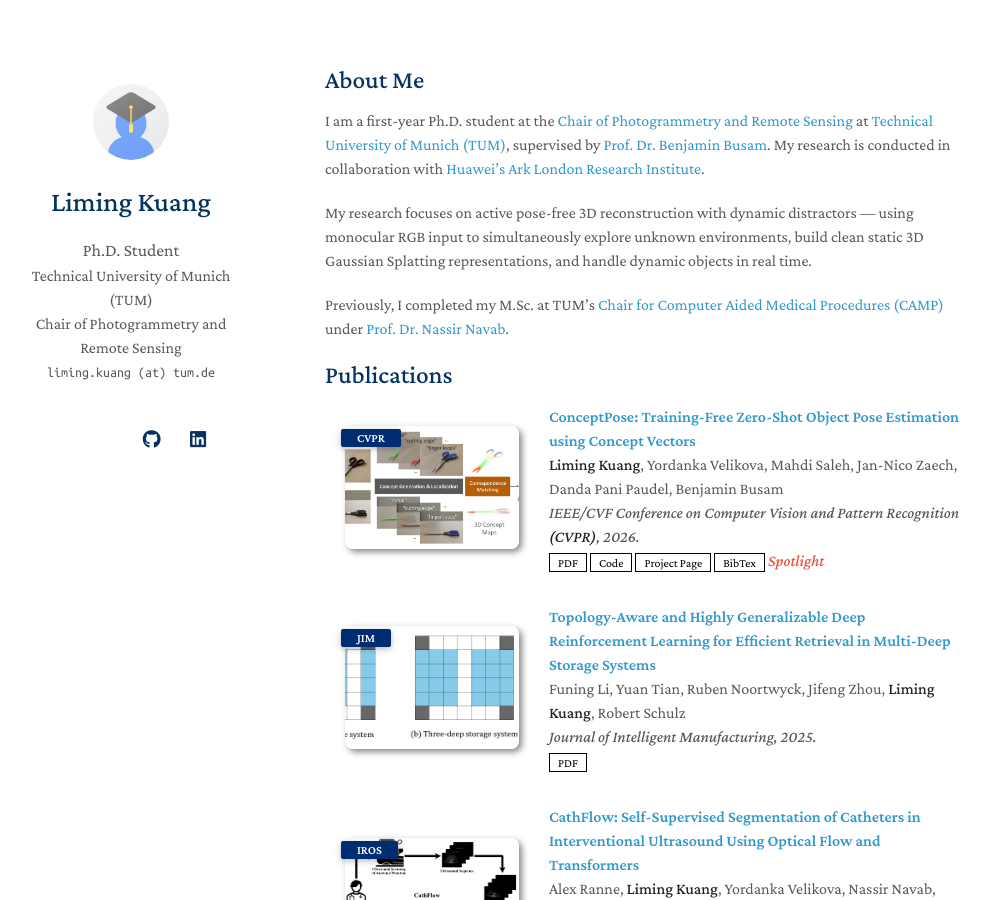
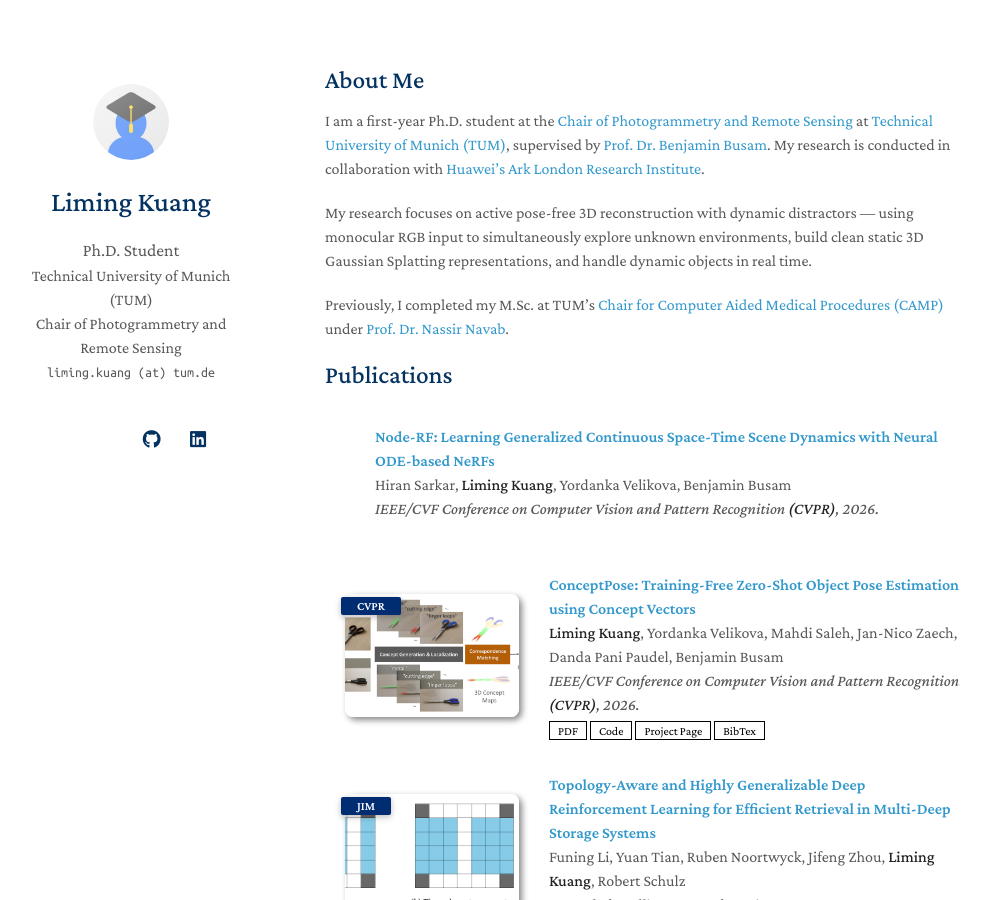
Before and after one commit to StevenKuang/stevenkuang.github.io, a Jekyll site: the page built from index.md, in a window 1280 px wide and 900 px high. Shown: the whole window, without its empty margins (145-1135 px from the left). Built offline with Jekyll 4.4.1, drawn with Linux system fonts in a browser that asks for light colours; a style sheet for code colours, icons or effects is not loaded; our own code applies the rules of GitHub Pages for plain Markdown files.

Commit message:
ADD: Node-RF (CVPR 2026) and remove Spotlight note from ConceptPose

```diff
--- a/_data/publications.yml
+++ b/_data/publications.yml
@@ -1,4 +1,9 @@
 main:
+
+  - title: "Node-RF: Learning Generalized Continuous Space-Time Scene Dynamics with Neural ODE-based NeRFs"
+    authors: Hiran Sarkar, <strong>Liming Kuang</strong>, Yordanka Velikova, Benjamin Busam
+    conference_short: CVPR
+    conference: IEEE/CVF Conference on Computer Vision and Pattern Recognition <strong>(CVPR)</strong>, 2026.
 
   - title: "ConceptPose: Training-Free Zero-Shot Object Pose Estimation using Concept Vectors"
     authors: <strong>Liming Kuang</strong>, Yordanka Velikova, Mahdi Saleh, Jan-Nico Zaech, Danda Pani Paudel, Benjamin Busam
@@ -9,7 +14,6 @@ main:
     page: https://stevenlk.xyz/conceptpose/
     bibtex: /conceptpose/resources/bibtex.txt
     image: ./conceptpose/resources/teaser.jpg
-    notes: Spotlight
 
   - title: "Topology-Aware and Highly Generalizable Deep Reinforcement Learning for Efficient Retrieval in Multi-Deep Storage Systems"
     authors: Funing Li, Yuan Tian, Ruben Noortwyck, Jifeng Zhou, <strong>Liming Kuang</strong>, Robert Schulz
```
